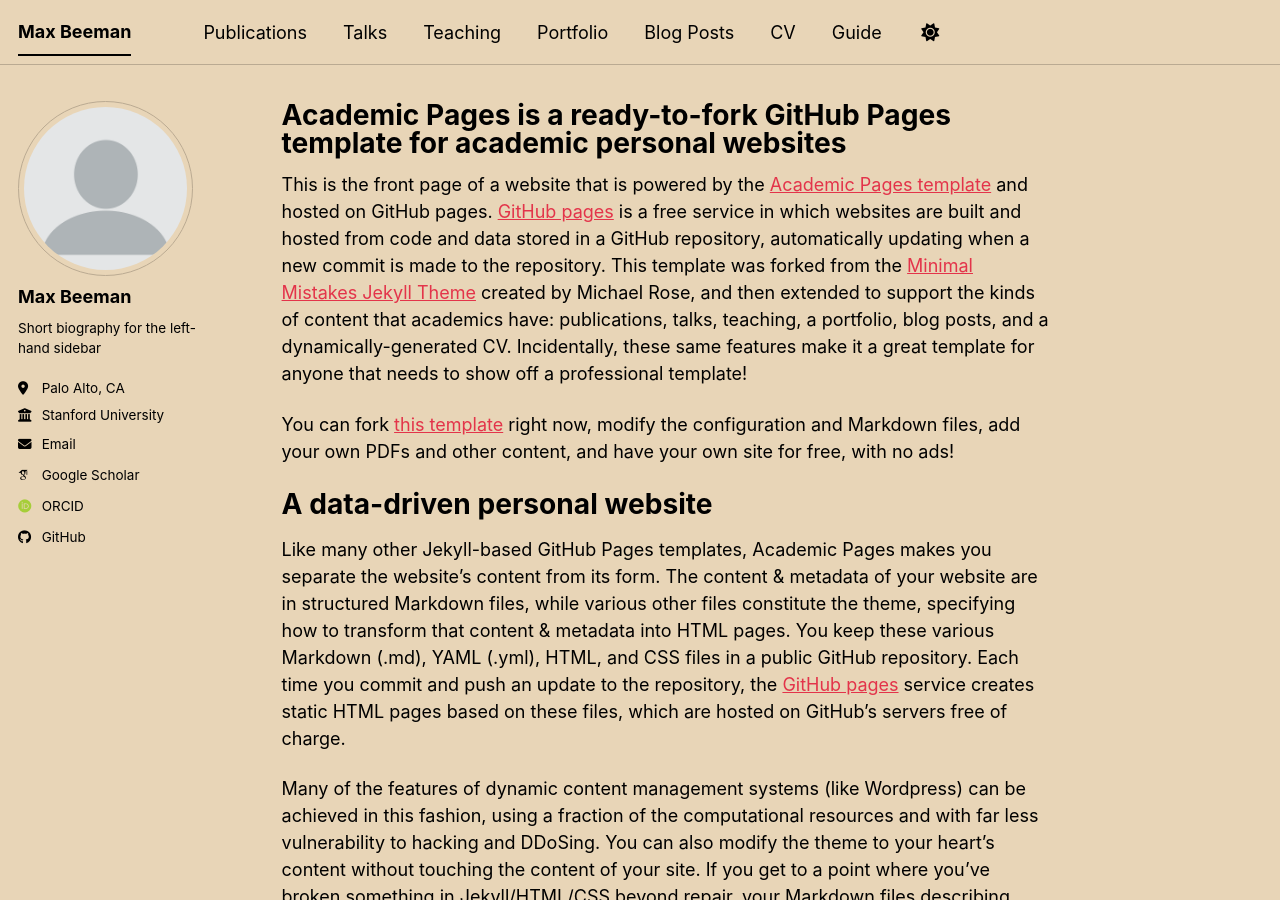
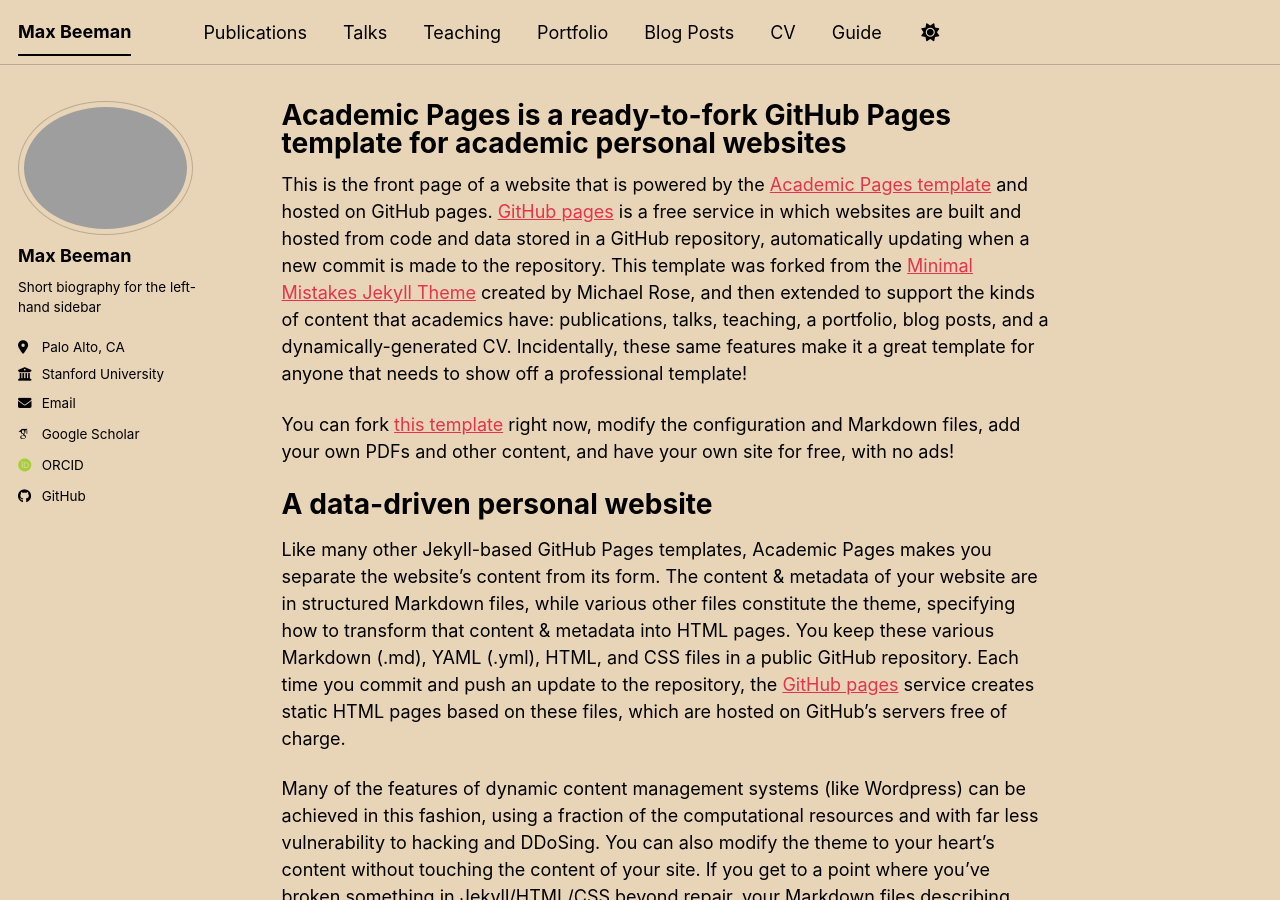
Before and after one commit to mbeeman4/mbeeman4.github.io, a Jekyll site: the page built from _pages/about.md, in a window 1280 px wide and 900 px high. Built offline with Jekyll 4.4.1, drawn with Linux system fonts in a browser that asks for light colours; some web fonts are replaced; a script bundle is joined from its source files by our own code; library files that are not in the unit come from our copies.

Commit message:
Update _config.yml

```diff
--- a/_config.yml
+++ b/_config.yml
@@ -23,7 +23,7 @@
 #               Additional customization can be done by editing /_includes/author-profile.html
 author:
   # Biographic information
-  avatar           : "profile.png"
+  avatar           : "fig3_v3.png" # "profile.png"
   name             : "Max Beeman"
   pronouns         : # example: "she/her"
   bio              : "Short biography for the left-hand sidebar"
```
